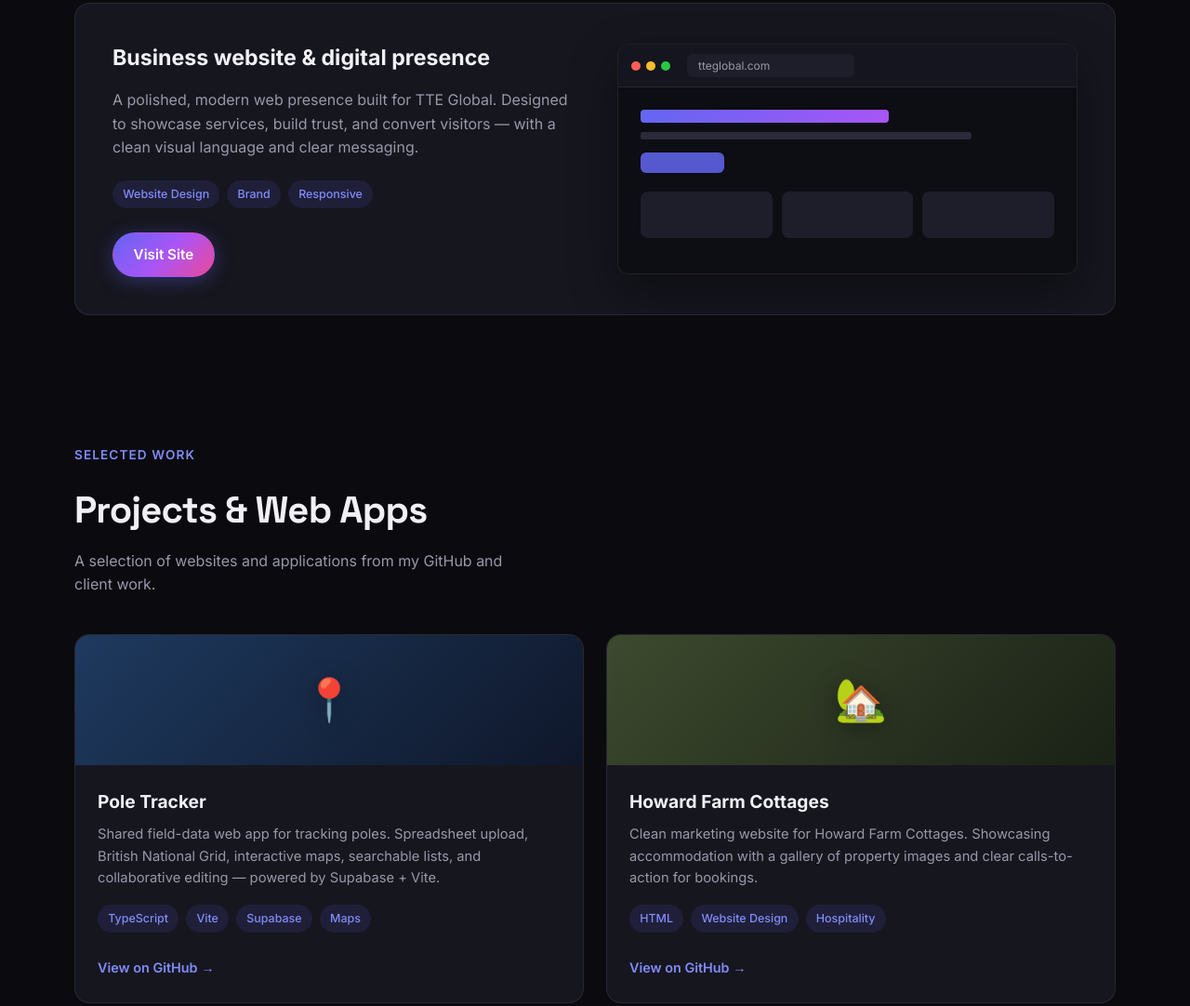
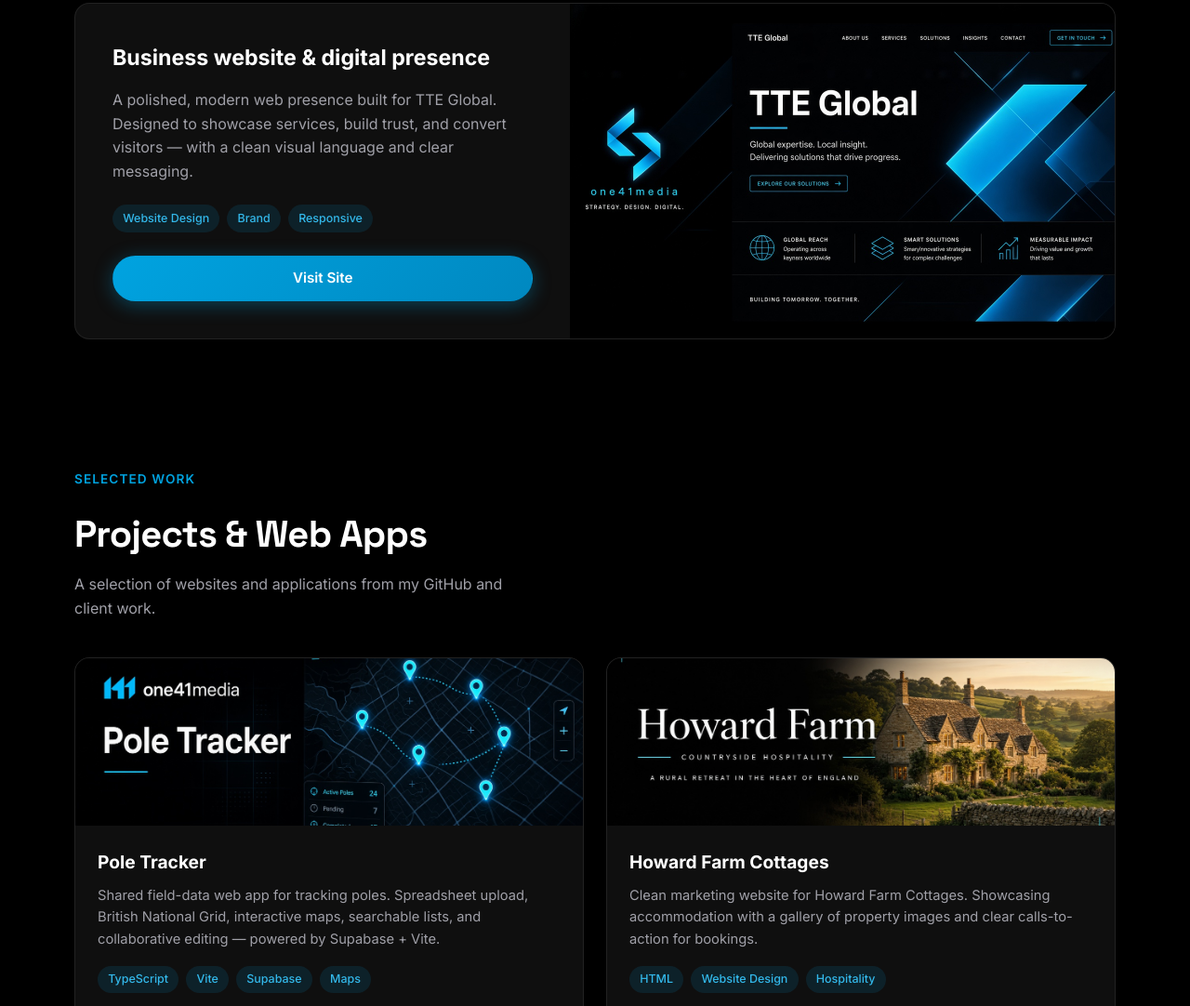
Before and after one commit to one4one141/one41media, a plain HTML site: page index.html in a window 1280 px wide. Shown: the part 1039-2121 px from the top of the page at 93% size. Drawn offline with Linux system fonts and the light colour scheme.

Commit message:
Add files via upload

```diff
--- a/index.html
+++ b/index.html
@@ -3,18 +3,22 @@
 <head>
   <meta charset="UTF-8" />
   <meta name="viewport" content="width=device-width, initial-scale=1.0" />
-  <title>Luke Smith — Website Design & Web Apps</title>
-  <meta name="description" content="Portfolio of Luke Smith — website design and custom web applications. Featuring TTE Global, Howard Farm, Pole Tracker, FitDaily and more." />
+  <title>one41media — Website Design & Web Apps</title>
+  <meta name="description" content="Portfolio of one41media — website design and custom web applications. Featuring TTE Global, Howard Farm, Pole Tracker, FitDaily and more." />
   <link rel="preconnect" href="https://fonts.googleapis.com" />
   <link rel="preconnect" href="https://fonts.gstatic.com" crossorigin />
   <link href="https://fonts.googleapis.com/css2?family=Inter:wght@400;500;600;700;800&family=Space+Grotesk:wght@500;600;700&display=swap" rel="stylesheet" />
   <link rel="stylesheet" href="styles.css" />
+  <link rel="icon" href="logo.png" type="image/png" />
 </head>
 <body>
   <!-- Navigation -->
   <header class="header">
     <div class="container nav">
-      <a href="#home" class="logo">one4one<span>141</span></a>
+      <a href="#home" class="logo">
+        <img src="logo.png" alt="one41media" />
+        <span class="logo-text">one<span class="blue">41</span>media</span>
+      </a>
       <nav class="nav-links">
         <a href="#work">Work</a>
         <a href="#about">About</a>
@@ -33,8 +37,8 @@
       <p class="eyebrow">Website Design · Web Apps</p>
       <h1>Building clean, useful<br /><span class="gradient-text">digital experiences</span></h1>
       <p class="hero-sub">
-        I’m Luke Smith — a developer focused on practical websites and web applications
-        that solve real problems. From cottage booking sites to field-data trackers.
+        I’m Luke Smith — founder of one41media. I design and build practical websites
+        and web applications that solve real problems.
       </p>
       <div class="hero-actions">
         <a href="#work" class="btn btn-primary">View Projects</a>
@@ -70,22 +74,7 @@
           </a>
         </div>
         <div class="featured-visual">
-          <div class="browser-mock">
-            <div class="browser-bar">
-              <span></span><span></span><span></span>
-              <div class="url">tteglobal.com</div>
-            </div>
-            <div class="browser-content">
-              <div class="mock-hero">
-                <div class="mock-title"></div>
-                <div class="mock-sub"></div>
-                <div class="mock-cta"></div>
-              </div>
-              <div class="mock-grid">
-                <div></div><div></div><div></div>
-              </div>
-            </div>
-          </div>
+          <img src="banner-tteglobal.jpg" alt="TTE Global website preview" />
         </div>
       </div>
     </div>
@@ -103,8 +92,8 @@
       <div class="project-grid">
         <!-- Pole Tracker -->
         <article class="project-card">
-          <div class="project-visual pole">
-            <div class="icon">📍</div>
+          <div class="project-visual">
+            <img src="banner-pole-tracker.jpg" alt="Pole Tracker app" />
           </div>
           <div class="project-body">
             <h3>Pole Tracker</h3>
@@ -121,8 +110,8 @@
 
         <!-- Howard Farm -->
         <article class="project-card">
-          <div class="project-visual farm">
-            <div class="icon">🏡</div>
+          <div class="project-visual">
+            <img src="banner-howard-farm.jpg" alt="Howard Farm Cottages" />
           </div>
           <div class="project-body">
             <h3>Howard Farm Cottages</h3>
@@ -138,8 +127,8 @@
 
         <!-- FitDaily -->
         <article class="project-card">
-          <div class="project-visual fit">
-            <div class="icon">💪</div>
+          <div class="project-visual">
+            <img src="banner-fitdaily.jpg" alt="FitDaily exercise tracker" />
           </div>
           <div class="project-body">
             <h3>FitDaily</h3>
@@ -153,10 +142,10 @@
           </div>
         </article>
 
-        <!-- Poletracker (simpler) -->
+        <!-- Poletracker -->
         <article class="project-card">
-          <div class="project-visual numbers">
-            <div class="icon">📊</div>
+          <div class="project-visual">
+            <img src="banner-poletracker.jpg" alt="Poletracker daily numbers" />
           </div>
           <div class="project-body">
             <h3>Poletracker</h3>
@@ -204,6 +193,10 @@
       </div>
       <div class="about-card">
         <div class="stat">
+          <strong>Brand</strong>
+          <span>one41media</span>
+        </div>
+        <div class="stat">
           <strong>GitHub</strong>
           <a href="https://github.com/one4one141" target="_blank" rel="noopener">@one4one141</a>
         </div>
@@ -234,7 +227,7 @@
 
   <footer class="footer">
     <div class="container">
-      <p>© <span id="year"></span> Luke Smith · <a href="https://github.com/one4one141">one4one141</a></p>
+      <p>© <span id="year"></span> one41media · <a href="https://github.com/one4one141">one4one141</a></p>
     </div>
   </footer>
 
--- a/styles.css
+++ b/styles.css
@@ -6,16 +6,17 @@
 }
 
 :root {
-  --bg: #0a0a0f;
-  --bg-elevated: #12121a;
-  --bg-card: #16161f;
+  --bg: #000000;
+  --bg-elevated: #0a0a0a;
+  --bg-card: #0f0f0f;
   --border: rgba(255,255,255,0.08);
-  --text: #f0f0f5;
-  --text-muted: #9898a8;
-  --accent: #6366f1;
-  --accent-light: #818cf8;
-  --accent-glow: rgba(99, 102, 241, 0.35);
-  --gradient: linear-gradient(135deg, #6366f1 0%, #a855f7 50%, #ec4899 100%);
+  --text: #ffffff;
+  --text-muted: #a0a0a8;
+  --accent: #00A3E0;
+  --accent-light: #33B8EA;
+  --accent-dark: #0088C0;
+  --accent-glow: rgba(0, 163, 224, 0.35);
+  --gradient: linear-gradient(135deg, #00A3E0 0%, #0088C0 100%);
   --radius: 16px;
   --radius-sm: 10px;
   --font: 'Inter', system-ui, sans-serif;
@@ -56,7 +57,7 @@ img {
   left: 0;
   right: 0;
   z-index: 100;
-  background: rgba(10, 10, 15, 0.75);
+  background: rgba(0, 0, 0, 0.8);
   backdrop-filter: blur(16px);
   border-bottom: 1px solid var(--border);
 }
@@ -65,18 +66,29 @@ img {
   display: flex;
   align-items: center;
   justify-content: space-between;
-  height: 68px;
+  height: 72px;
 }
 
 .logo {
+  display: flex;
+  align-items: center;
+  gap: 0.6rem;
+}
+
+.logo img {
+  height: 36px;
+  width: auto;
+}
+
+.logo-text {
   font-family: var(--font-display);
   font-weight: 700;
-  font-size: 1.25rem;
+  font-size: 1.2rem;
   letter-spacing: -0.02em;
 }
 
-.logo span {
-  color: var(--accent-light);
+.logo-text .blue {
+  color: var(--accent);
 }
 
 .nav-links {
@@ -144,7 +156,7 @@ img {
 
 .btn-secondary:hover {
   border-color: rgba(255,255,255,0.18);
-  background: #1a1a25;
+  background: #151515;
 }
 
 .btn-outline {
@@ -173,8 +185,8 @@ img {
   position: absolute;
   inset: 0;
   background:
-    radial-gradient(ellipse 80% 50% at 50% -20%, rgba(99, 102, 241, 0.25), transparent),
-    radial-gradient(ellipse 60% 40% at 80% 60%, rgba(168, 85, 247, 0.12), transparent);
+    radial-gradient(ellipse 80% 50% at 50% -20%, rgba(0, 163, 224, 0.22), transparent),
+    radial-gradient(ellipse 60% 40% at 80% 60%, rgba(0, 136, 192, 0.1), transparent);
   pointer-events: none;
 }
 
@@ -189,7 +201,7 @@ img {
   font-weight: 600;
   letter-spacing: 0.08em;
   text-transform: uppercase;
-  color: var(--accent-light);
+  color: var(--accent);
   margin-bottom: 1rem;
 }
 
@@ -247,14 +259,20 @@ img {
 
 .featured-card {
   display: grid;
-  grid-template-columns: 1fr 1fr;
-  gap: 3rem;
-  align-items: center;
+  grid-template-columns: 1fr 1.1fr;
+  gap: 0;
+  align-items: stretch;
   background: var(--bg-card);
   border: 1px solid var(--border);
   border-radius: var(--radius);
+  overflow: hidden;
+}
+
+.featured-info {
   padding: 2.5rem;
-  overflow: hidden;
+  display: flex;
+  flex-direction: column;
+  justify-content: center;
 }
 
 .featured-info h3 {
@@ -279,105 +297,21 @@ img {
   font-size: 0.78rem;
   font-weight: 500;
   padding: 0.3rem 0.7rem;
-  background: rgba(99, 102, 241, 0.12);
+  background: rgba(0, 163, 224, 0.12);
   color: var(--accent-light);
   border-radius: 999px;
 }
 
-/* Browser mock */
-.browser-mock {
-  background: #0d0d14;
-  border-radius: 12px;
-  border: 1px solid var(--border);
-  overflow: hidden;
-  box-shadow: 0 20px 50px rgba(0,0,0,0.4);
+.featured-visual {
+  position: relative;
+  min-height: 280px;
 }
 
-.browser-bar {
-  display: flex;
-  align-items: center;
-  gap: 6px;
-  padding: 10px 14px;
-  background: #15151f;
-  border-bottom: 1px solid var(--border);
-}
-
-.browser-bar span {
-  width: 10px;
-  height: 10px;
-  border-radius: 50%;
-  background: #3a3a48;
-}
-
-.browser-bar span:nth-child(1) { background: #ff5f57; }
-.browser-bar span:nth-child(2) { background: #febc2e; }
-.browser-bar span:nth-child(3) { background: #28c840; }
-
-.browser-bar .url {
-  margin-left: 12px;
-  font-size: 0.75rem;
-  color: var(--text-muted);
-  background: #1e1e2a;
-  padding: 3px 12px;
-  border-radius: 6px;
-  flex: 1;
-  max-width: 180px;
-}
-
-.browser-content {
-  padding: 24px;
-  min-height: 200px;
-}
-
-.mock-hero {
-  margin-bottom: 20px;
-}
-
-.mock-title {
-  height: 14px;
-  width: 60%;
-  background: linear-gradient(90deg, #6366f1, #a855f7);
-  border-radius: 4px;
-  margin-bottom: 10px;
-}
-
-.mock-sub {
-  height: 8px;
-  width: 80%;
-  background: #2a2a38;
-  border-radius: 3px;
-  margin-bottom: 6px;
-}
-
-.mock-sub::after {
-  content: '';
+.featured-visual img {
+  width: 100%;
+  height: 100%;
+  object-fit: cover;
   display: block;
-  height: 8px;
-  width: 55%;
-  background: #2a2a38;
-  border-radius: 3px;
-  margin-top: 6px;
-}
-
-.mock-cta {
-  height: 22px;
-  width: 90px;
-  background: var(--accent);
-  border-radius: 6px;
-  margin-top: 14px;
-  opacity: 0.85;
-}
-
-.mock-grid {
-  display: grid;
-  grid-template-columns: repeat(3, 1fr);
-  gap: 10px;
-}
-
-.mock-grid div {
-  height: 50px;
-  background: #1e1e2a;
-  border-radius: 8px;
 }
 
 /* ===== Projects ===== */
@@ -400,34 +334,25 @@ img {
 }
 
 .project-card:hover {
-  border-color: rgba(99, 102, 241, 0.35);
+  border-color: rgba(0, 163, 224, 0.4);
   transform: translateY(-3px);
 }
 
 .project-visual {
-  height: 140px;
-  display: flex;
-  align-items: center;
-  justify-content: center;
+  height: 180px;
+  overflow: hidden;
   position: relative;
 }
 
-.project-visual .icon {
-  font-size: 2.8rem;
-  filter: drop-shadow(0 4px 12px rgba(0,0,0,0.3));
+.project-visual img {
+  width: 100%;
+  height: 100%;
+  object-fit: cover;
+  transition: transform 0.4s ease;
 }
 
-.project-visual.pole {
-  background: linear-gradient(135deg, #1e3a5f 0%, #0f172a 100%);
-}
-.project-visual.farm {
-  background: linear-gradient(135deg, #3d4a2e 0%, #1a2116 100%);
-}
-.project-visual.fit {
-  background: linear-gradient(135deg, #4a2c2a 0%, #1f1212 100%);
-}
-.project-visual.numbers {
-  background: linear-gradient(135deg, #2a3a4a 0%, #12181f 100%);
+.project-card:hover .project-visual img {
+  transform: scale(1.04);
 }
 
 .project-body {
@@ -449,12 +374,12 @@ img {
 .project-link {
   font-size: 0.9rem;
   font-weight: 560;
-  color: var(--accent-light);
+  color: var(--accent);
   transition: color 0.2s;
 }
 
 .project-link:hover {
-  color: #a5b4fc;
+  color: var(--accent-light);
 }
 
 .more-projects {
@@ -532,7 +457,7 @@ img {
 }
 
 .stat a:hover {
-  color: var(--accent-light);
+  color: var(--accent);
 }
 
 /* ===== Contact ===== */
@@ -575,7 +500,7 @@ img {
 }
 
 .footer a {
-  color: var(--accent-light);
+  color: var(--accent);
 }
 
 .footer a:hover {
@@ -586,7 +511,10 @@ img {
 @media (max-width: 860px) {
   .featured-card {
     grid-template-columns: 1fr;
-    gap: 2rem;
+  }
+
+  .featured-visual {
+    min-height: 220px;
   }
 
   .project-grid {
@@ -603,7 +531,7 @@ img {
   .nav-links {
     display: none;
     position: absolute;
-    top: 68px;
+    top: 72px;
     left: 0;
     right: 0;
     background: var(--bg-elevated);
@@ -625,7 +553,11 @@ img {
     padding-top: 100px;
   }
 
-  .featured-card {
+  .featured-info {
     padding: 1.5rem;
   }
+
+  .logo-text {
+    display: none;
+  }
 }
```
Also changed, not shown: banner-fitdaily.jpg (added), banner-howard-farm.jpg (added), banner-pole-tracker.jpg (added), banner-poletracker.jpg (added), banner-tteglobal.jpg (added), logo.png (added).
